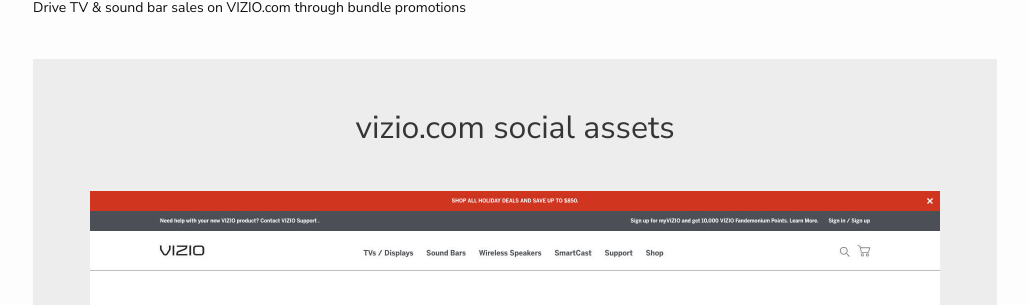
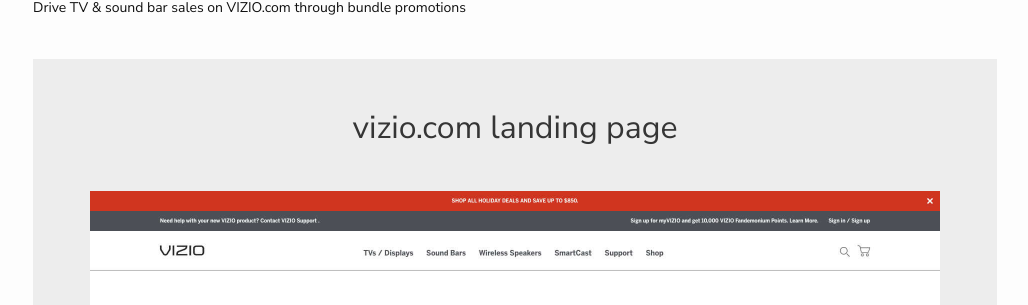
Before and after one commit to yukikoafuso/yukikoafuso.github.io, a Jekyll site: the page built from _posts/2017-06-12-project-game-time-bundles.markdown, in a window 1280 px wide and 900 px high. Shown: the part 435-740 px from the top of the window, without its empty margins (125-1153 px from the left). Built offline with Jekyll 4.4.1, drawn with Linux system fonts in a browser that asks for light colours.

Commit message:
update title in gametime post

```diff
--- a/_posts/2017-06-12-project-game-time-bundles.markdown
+++ b/_posts/2017-06-12-project-game-time-bundles.markdown
@@ -16,7 +16,7 @@ thumbnail-image: /images/posts/vizio-gametime-thumbnail.jpg
 
 <ul class="post-images">
 	<li>
-		<p>vizio.com social assets</p>
+		<p>vizio.com landing page</p>
 		<img src="/images/posts/vizio-gametime-1.jpg" alt="Vizio.com Game Time Bundle Landing Page">
 	</li>
 
```
Also changed, not shown: 2 other files.
